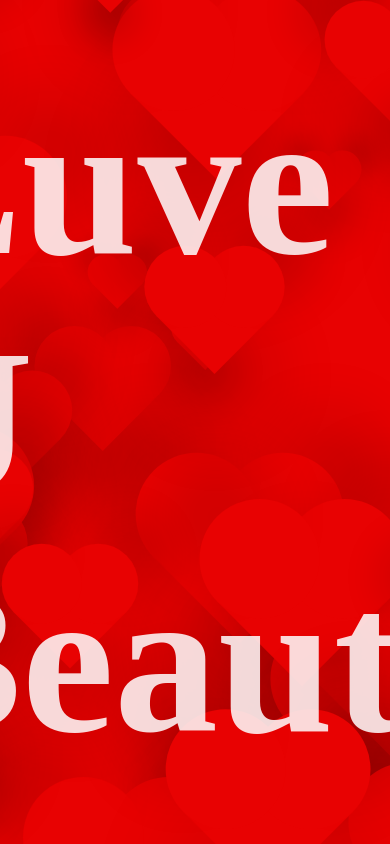
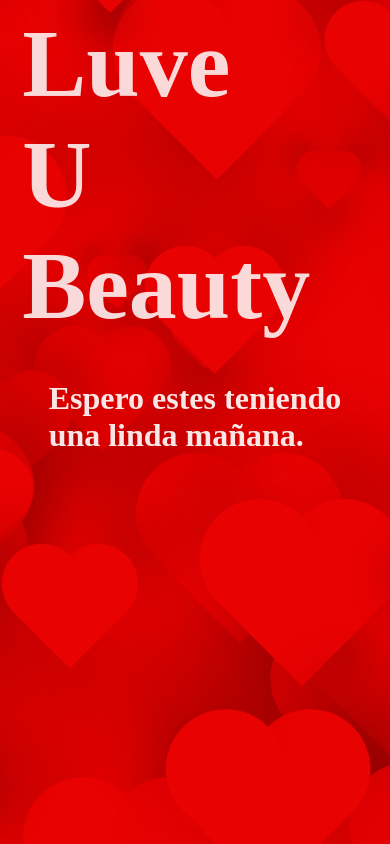
Before and after one commit to gtrtechnology/jeskitz, a plain HTML site: page index.html in a window 390 px wide. Drawn offline with Linux system fonts and the light colour scheme.

Commit message:
Se agregan comentarios a index y nuevo h1. También se agregan responsibe styles

```diff
--- a/css/general.css
+++ b/css/general.css
@@ -54,3 +54,24 @@
     opacity: .85;
     z-index: 1;
 }
+
+/*======================= RESPONSIVE STYLES =======================*/
+@media only screen and (max-width: 40em) {
+    .love{
+        color: #fff;
+        font-size: 6em;
+        position: absolute;
+        opacity: .85;
+        z-index: 1;
+        padding: 0em 1em 0em 0.4em;
+        top: 1%;
+    }
+    .p1{
+        font-size: 2em;
+        color: #fff;
+        opacity: 0.9;
+        z-index: 1;
+        position: absolute;
+        top: 45%;
+    }
+}
--- a/index.html
+++ b/index.html
@@ -5,16 +5,33 @@
         <meta http-equiv="X-UA-Compatible" content="IE=edge">
         <meta name="viewport" content="width=device-width, initial-scale=1.0">
         <title>HEART</title>
+
+        <!--================================ FAVICON ================================-->
         <link rel="icon" type="image/vnd.microsoft.icon" href="images/gtr.jpg" sizes="32x32">
+
+        <!--================================ GENERAL CSS ================================-->
         <link rel="stylesheet" type="text/css" href="css/general.css">
+
     </head>
+
     <body>
+
+        <!--================================ CONTAINER ================================-->
         <div class="container">
             <h1 class="love">Luve U Beauty</h1>
+            <h1 class="p1">
+                Espero estes teniendo
+                <br>
+                una linda mañana.
+            </h1>
             <div class="heart">
             </div>
         </div>
+
+        <!--================================ ANIME JS ================================-->
         <script src="js/anime.min.js"></script>
+
+        <!--================================ HEARTS ANIMATION JS ================================-->
         <script>
             const container = document.querySelector('.container');
             for (var i = 1; i <= 100; i++){
@@ -44,5 +61,6 @@
             }
             animateHearts()
         </script>
+
     </body>
 </html>
```
Also changed, not shown: 2 other files. Lines whose indentation alone changed are shown as unchanged.
